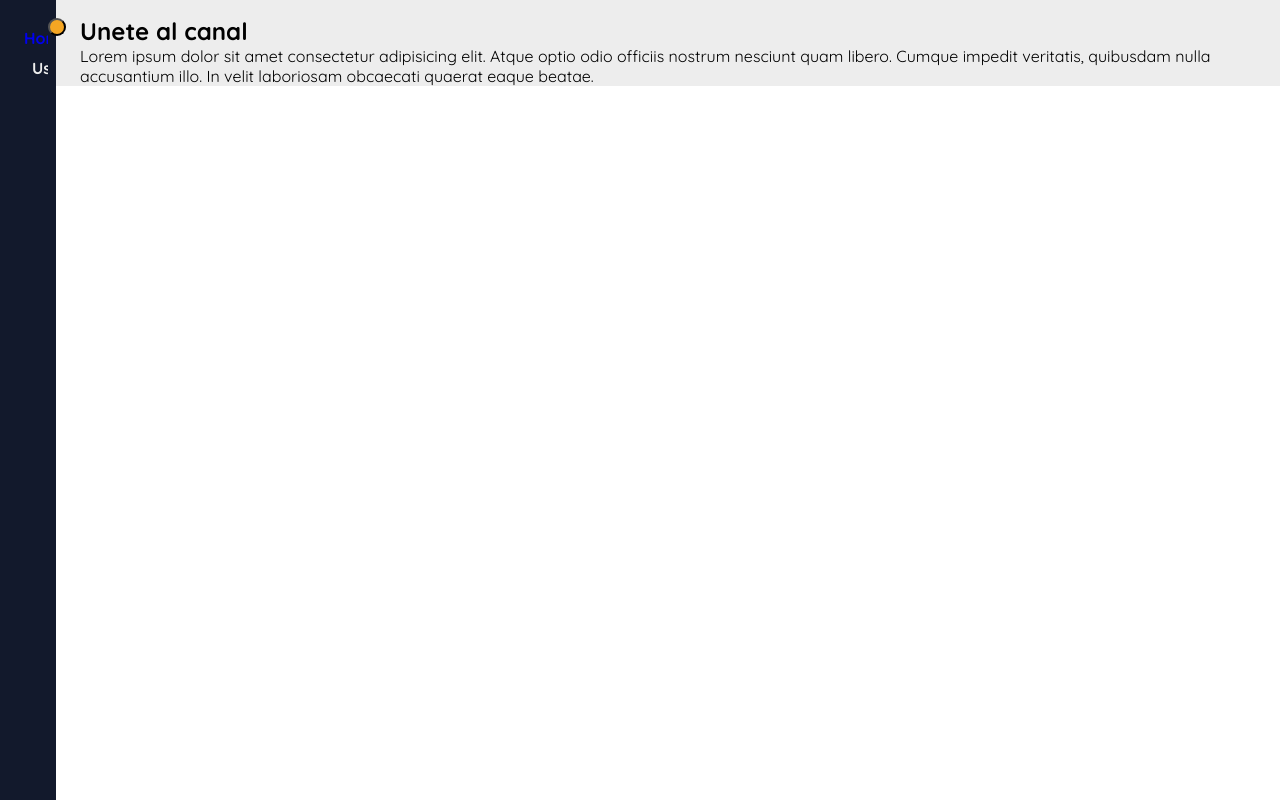
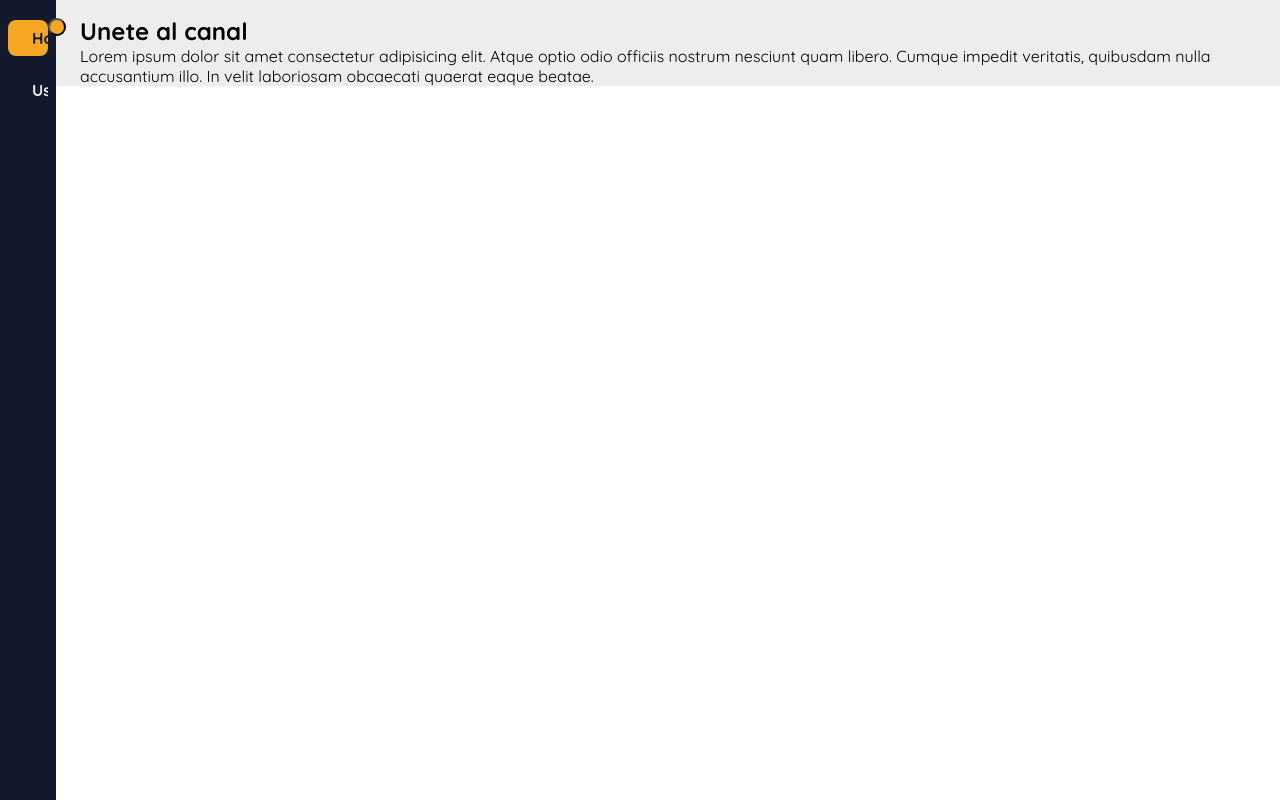
Before and after one commit to uttom41/sidebar_a, a React (Create React App) app: page /support in a window 1280 px wide. Built offline with nearby package versions, Linux system fonts and the light colour scheme.

Commit message:
<feature><sidebar>
selected colour updated with click

```diff
--- a/src/component/sidebar.css
+++ b/src/component/sidebar.css
@@ -44,6 +44,25 @@
   background-color: var(--white-color);
   -webkit-transition: .5s;
   transition: .5s;
+}
+
+/*Active links menu*/
+.active {
+  background-color: var(--second-color);
+  color: var(--first-color);
+
+  display: -webkit-box;
+  display: -ms-flexbox;
+  display: flex;
+  -webkit-box-align: center;
+      -ms-flex-align: center;
+          align-items: center;
+  padding: .5rem;
+  margin-bottom: 1rem;
+  border-radius: .5rem;
+  -webkit-transition: .3s;
+  transition: .3s;
+
 }
 
 h1 {
@@ -175,12 +194,6 @@ a {
   transition: .5s;
 }
 
-/*Active links menu*/
-.active {
-  background-color: var(--second-color);
-  color: var(--first-color);
-}
-
 /*Add padding body*/
 .expander {
   padding: 1rem 0 0 12rem;
--- a/src/component/sidebar.js
+++ b/src/component/sidebar.js
@@ -69,11 +69,11 @@ const Sidebar = () => {
 
 						<ul sidebar={sidebar} class="nav__list">
 
-                        <a href="#" className={'nav__link' + ((isActiveNave === "home") ? 'active' : '')} onClick={ () =>setNavName("home")}>
+                        <a href="#" className={((isActiveNave === "home") ? 'active' : 'nav__link')} onClick={ () =>setNavName("home")}>
                             <i class='bx bx-grid-alt nav__icon'></i>
                             <span class="nav__text">Home</span>
                         </a>
-                        <a href="#" className={'nav__link' + (isActiveNave === "user" ? 'active' : '')} onClick={() =>setNavName("user")}>
+                        <a href="#" className={((isActiveNave === "user") ? 'active' : 'nav__link')} onClick={() =>setNavName("user")}>
                             <i class='bx bx-user nav__icon' ></i>
                             <span class="nav__text">User</span>
                         </a>
```
